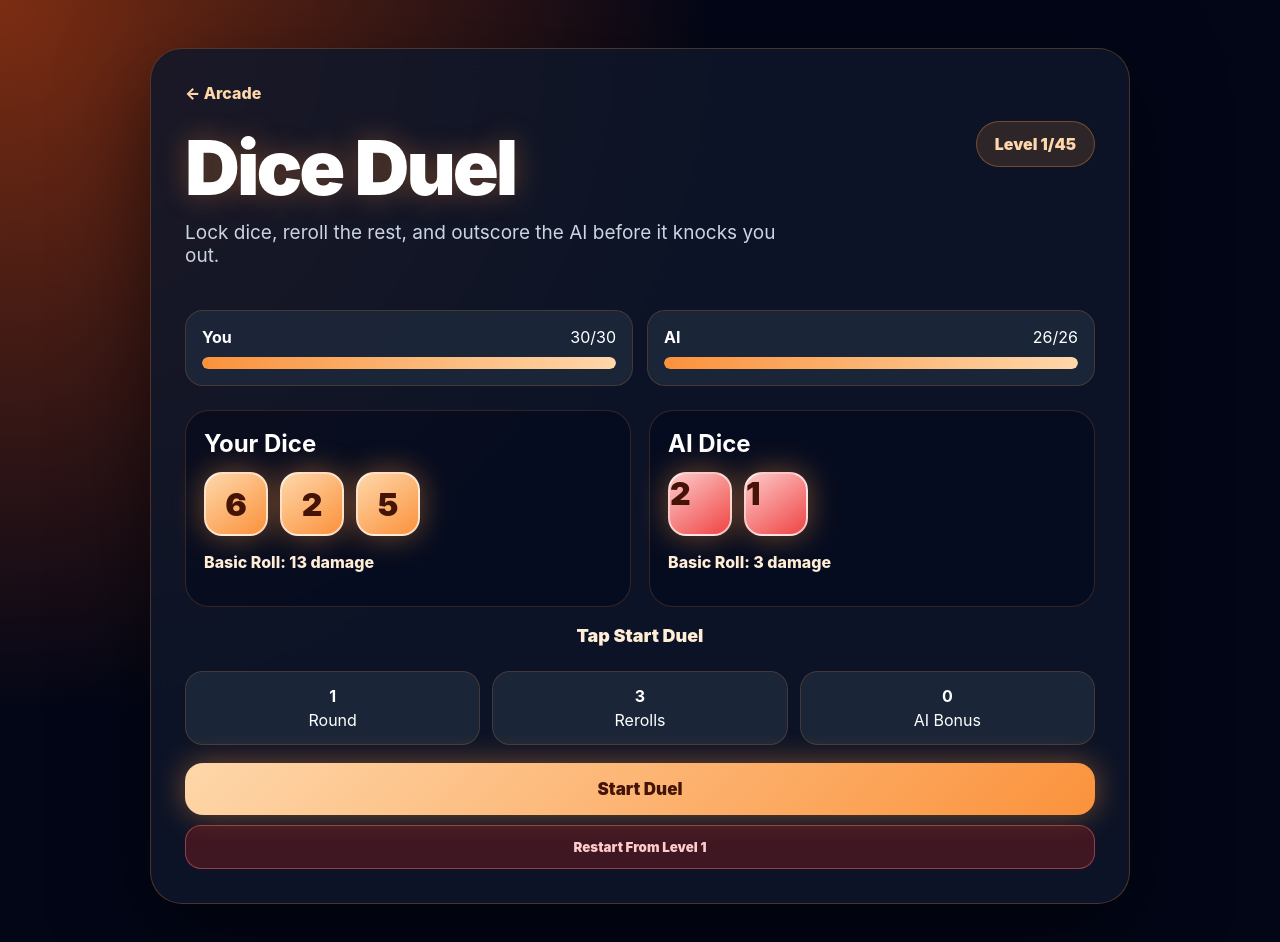
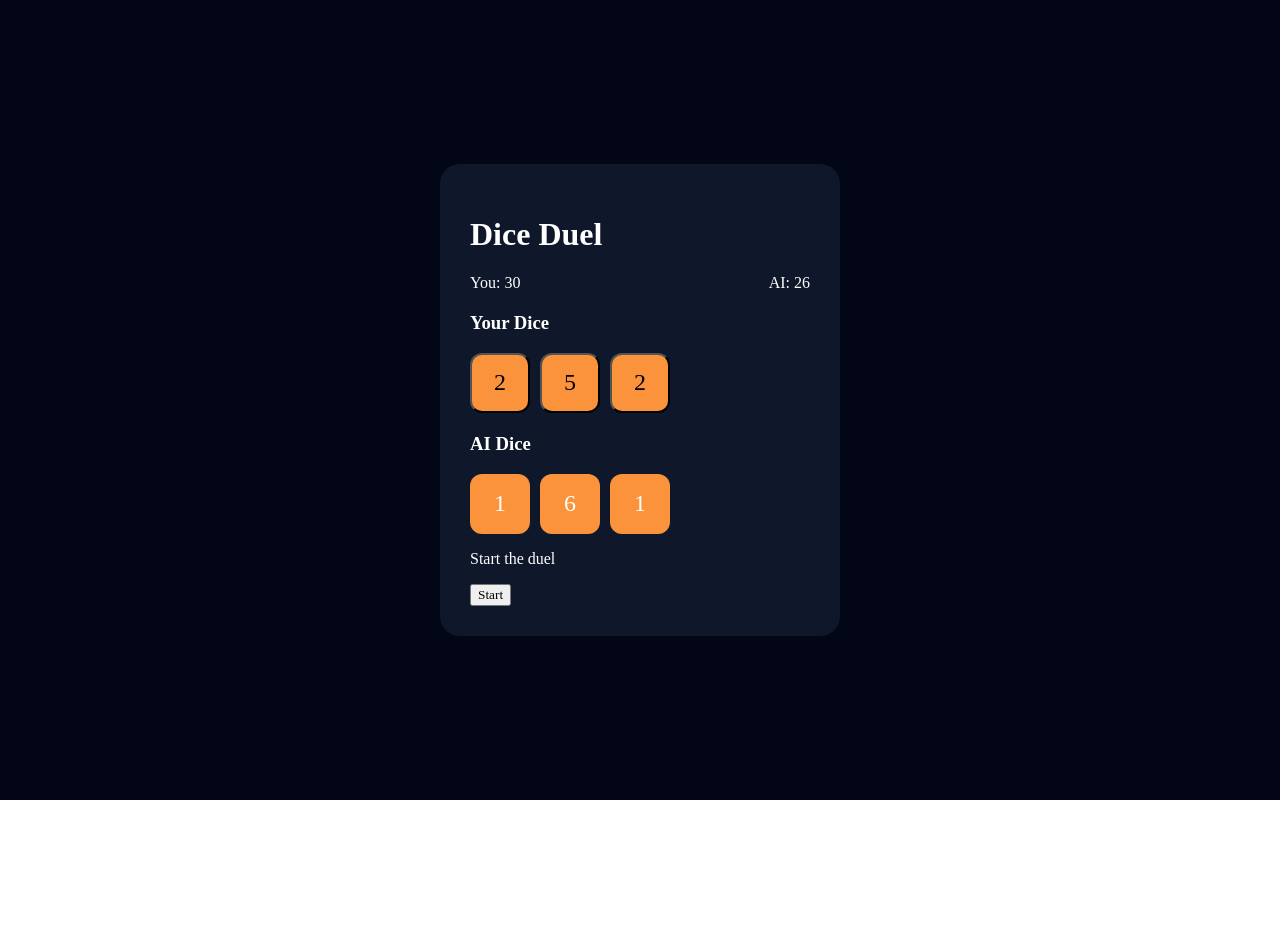
Before and after one commit to ljsnead31gmail/pattern-shift, a Next.js app: page /dice-duel in a window 1280 px wide. Shown: the top 942 px of the page. After the commit the page ends 800 px from the top, so only its background shows below. Built offline with nearby package versions, Linux system fonts and the light colour scheme.

Commit message:
add duel dice

```diff
--- a/app/dice-duel/page.tsx
+++ b/app/dice-duel/page.tsx
@@ -12,11 +12,15 @@ locked: boolean;
 const TOTAL_LEVELS = 45;
 const STARTING_HEALTH = 30;
 
+// 🔥 UPDATED: SAME DICE COUNT FOR BOTH
 function levelSettings(level: number) {
+const diceCount = Math.min(3 + Math.floor(level / 8), 6);
+
 return {
 aiHealth: 22 + level * 4,
-aiDice: Math.min(2 + Math.floor(level / 7), 6),
-playerDice: Math.min(3 + Math.floor(level / 10), 6),
+diceCount,
+playerDice: diceCount,
+aiDice: diceCount,
 rerolls: Math.max(3 - Math.floor(level / 16), 1),
 aiBonus: Math.floor(level / 6),
 };
@@ -40,28 +44,30 @@ return dice.reduce((sum, die) => sum + die.value, 0);
 
 function scoreDice(dice: Die[]) {
 const total = sumDice(dice);
+
 const counts = dice.reduce<Record<number, number>>((acc, die) => {
 acc[die.value] = (acc[die.value] ?? 0) + 1;
 return acc;
 }, {});
 
 const maxMatch = Math.max(...Object.values(counts));
+
 const hasStraight =
 [1, 2, 3, 4, 5].every((n) => counts[n]) ||
 [2, 3, 4, 5, 6].every((n) => counts[n]);
 
 let bonus = 0;
-let label = "Basic Roll";
+let label = "Roll";
 
 if (hasStraight) {
 bonus = 14;
 label = "Straight!";
 } else if (maxMatch >= 5) {
 bonus = 24;
-label = "Five of a Kind!";
+label = "Five!";
 } else if (maxMatch === 4) {
 bonus = 16;
-label = "Four of a Kind!";
+label = "Four!";
 } else if (maxMatch === 3) {
 bonus = 9;
 label = "Triple!";
@@ -70,7 +76,7 @@ bonus = 4;
 label = "Pair!";
 }
 
-return { damage: total + bonus, total, bonus, label };
+return { damage: total + bonus, label };
 }
 
 export default function Page() {
@@ -80,26 +86,21 @@ const settings = useMemo(() => levelSettings(level), [level]);
 const [state, setState] = useState<GameState>("ready");
 const [playerHealth, setPlayerHealth] = useState(STARTING_HEALTH);
 const [aiHealth, setAiHealth] = useState(settings.aiHealth);
-const [playerDice, setPlayerDice] = useState<Die[]>(makeDice(settings.playerDice));
+
+const [playerDice, setPlayerDice] = useState<Die[]>(
+makeDice(settings.playerDice)
+);
 const [aiDice, setAiDice] = useState<Die[]>(makeDice(settings.aiDice));
+
 const [rerollsLeft, setRerollsLeft] = useState(settings.rerolls);
-const [round, setRound] = useState(1);
-const [message, setMessage] = useState("Tap Start Duel");
-
-useEffect(() => {
-const saved = localStorage.getItem("diceDuelLevel");
-if (saved) {
-const savedLevel = Math.min(Number(saved), TOTAL_LEVELS);
-setLevel(savedLevel);
-}
-}, []);
+const [message, setMessage] = useState("Start the duel");
 
 useEffect(() => {
 setAiHealth(settings.aiHealth);
 setPlayerDice(makeDice(settings.playerDice));
 setAiDice(makeDice(settings.aiDice));
 setRerollsLeft(settings.rerolls);
-}, [settings.aiDice, settings.aiHealth, settings.playerDice, settings.rerolls]);
+}, [settings]);
 
 function startDuel() {
 setPlayerHealth(STARTING_HEALTH);
@@ -107,70 +108,62 @@ setAiHealth(settings.aiHealth);
 setPlayerDice(makeDice(settings.playerDice));
 setAiDice(makeDice(settings.aiDice));
 setRerollsLeft(settings.rerolls);
-setRound(1);
-setMessage("Lock dice you like, reroll the rest, then attack.");
 setState("player");
+setMessage("Lock dice or reroll");
 }
 
 function toggleLock(id: number) {
 if (state !== "player") return;
 
 setPlayerDice((dice) =>
-dice.map((die) =>
-die.id === id ? { ...die, locked: !die.locked } : die
+dice.map((d) =>
+d.id === id ? { ...d, locked: !d.locked } : d
 )
 );
 }
 
-function rerollUnlocked() {
+function reroll() {
 if (state !== "player" || rerollsLeft <= 0) return;
 
 setPlayerDice((dice) =>
-dice.map((die) =>
-die.locked ? die : { ...die, value: rollValue() }
+dice.map((d) =>
+d.locked ? d : { ...d, value: rollValue() }
 )
 );
 
 setRerollsLeft((r) => r - 1);
-setMessage("Rerolled unlocked dice.");
 }
 
 function playerAttack() {
-if (state !== "player") return;
+const result = scoreDice(playerDice);
 
-const result = scoreDice(playerDice);
-const nextAiHealth = Math.max(0, aiHealth - result.damage);
+const nextAI = Math.max(0, aiHealth - result.damage);
+setAiHealth(nextAI);
 
-setAiHealth(nextAiHealth);
-setMessage(`${result.label} You dealt ${result.damage} damage.`);
-
-if (nextAiHealth <= 0) {
+if (nextAI <= 0) {
 setState("complete");
-setMessage("You won the duel!");
-localStorage.setItem("diceDuelLevel", String(level));
+setMessage("You win!");
 return;
 }
 
 setState("ai");
 
-setTimeout(() => {
-aiTurn();
-}, 900);
+setTimeout(aiTurn, 800);
 }
 
 function aiTurn() {
 const rolled = makeDice(settings.aiDice);
 const result = scoreDice(rolled);
-const damage = result.damage + settings.aiBonus;
-const nextPlayerHealth = Math.max(0, playerHealth - damage);
 
+const dmg = result.damage + settings.aiBonus;
+
+const nextPlayer = Math.max(0, playerHealth - dmg);
+setPlayerHealth(nextPlayer);
 setAiDice(rolled);
-setPlayerHealth(nextPlayerHealth);
-setMessage(`AI used ${result.label} and dealt ${damage} damage.`);
 
-if (nextPlayerHealth <= 0) {
+if (nextPlayer <= 0) {
 setState("failed");
-setMessage("You lost the duel. Try again.");
+setMessage("You lost!");
 return;
 }
 
@@ -178,429 +171,128 @@ setState("roundOver");
 }
 
 function nextRound() {
-setRound((r) => r + 1);
 setPlayerDice(makeDice(settings.playerDice));
 setRerollsLeft(settings.rerolls);
-setMessage("New round. Lock dice, reroll, then attack.");
 setState("player");
 }
 
 function nextLevel() {
-const next = Math.min(level + 1, TOTAL_LEVELS);
-setLevel(next);
-localStorage.setItem("diceDuelLevel", String(next));
+setLevel((l) => Math.min(l + 1, TOTAL_LEVELS));
 setState("ready");
-setMessage("Tap Start Duel");
 }
 
-function resetLevel() {
+function reset() {
 setState("ready");
 setPlayerHealth(STARTING_HEALTH);
 setAiHealth(settings.aiHealth);
 setPlayerDice(makeDice(settings.playerDice));
 setAiDice(makeDice(settings.aiDice));
 setRerollsLeft(settings.rerolls);
-setRound(1);
-setMessage("Tap Start Duel");
 }
-
-function restartGame() {
-setLevel(1);
-localStorage.setItem("diceDuelLevel", "1");
-setState("ready");
-setPlayerHealth(STARTING_HEALTH);
-setAiHealth(levelSettings(1).aiHealth);
-setPlayerDice(makeDice(levelSettings(1).playerDice));
-setAiDice(makeDice(levelSettings(1).aiDice));
-setRerollsLeft(levelSettings(1).rerolls);
-setRound(1);
-setMessage("Tap Start Duel");
-}
-
-const playerScore = scoreDice(playerDice);
-const aiScore = scoreDice(aiDice);
 
 return (
 <main style={styles.page}>
-<section style={styles.card}>
-<a href="/" style={styles.back}>
-← Arcade
-</a>
+<div style={styles.card}>
+<h1>Dice Duel</h1>
 
-<div style={styles.header}>
-<div>
-<h1 style={styles.title}>Dice Duel</h1>
-<p style={styles.subtitle}>
-Lock dice, reroll the rest, and outscore the AI before it knocks you out.
-</p>
+<div style={styles.healthRow}>
+<div>You: {playerHealth}</div>
+<div>AI: {aiHealth}</div>
 </div>
 
-<div style={styles.levelBadge}>
-Level {level}/{TOTAL_LEVELS}
+<div style={styles.section}>
+<h3>Your Dice</h3>
+<div style={styles.row}>
+{playerDice.map((d) => (
+<button
+key={d.id}
+onClick={() => toggleLock(d.id)}
+style={{
+...styles.die,
+background: d.locked ? "#22c55e" : "#fb923c",
+}}
+>
+{d.value}
+</button>
+))}
 </div>
 </div>
 
-<div style={styles.healthRow}>
-<HealthBox label="You" health={playerHealth} max={STARTING_HEALTH} />
-<HealthBox label="AI" health={aiHealth} max={settings.aiHealth} />
-</div>
-
-<div style={styles.board}>
-<div style={styles.side}>
-<h2 style={styles.sideTitle}>Your Dice</h2>
-<div style={styles.diceRow}>
-{playerDice.map((die) => (
-<button
-key={die.id}
-onClick={() => toggleLock(die.id)}
-style={{
-...styles.die,
-...(die.locked ? styles.lockedDie : {}),
-}}
->
-{die.value}
-</button>
-))}
-</div>
-<p style={styles.scoreText}>
-{playerScore.label}: {playerScore.damage} damage
-</p>
-</div>
-
-<div style={styles.side}>
-<h2 style={styles.sideTitle}>AI Dice</h2>
-<div style={styles.diceRow}>
-{aiDice.map((die) => (
-<div key={die.id} style={{ ...styles.die, ...styles.aiDie }}>
-{die.value}
+<div style={styles.section}>
+<h3>AI Dice</h3>
+<div style={styles.row}>
+{aiDice.map((d) => (
+<div key={d.id} style={styles.die}>
+{d.value}
 </div>
 ))}
 </div>
-<p style={styles.scoreText}>
-{aiScore.label}: {aiScore.damage + settings.aiBonus} damage
-</p>
-</div>
 </div>
 
-<div style={styles.status}>{message}</div>
-
-<div style={styles.stats}>
-<div style={styles.statBox}>
-<strong>{round}</strong>
-<span>Round</span>
-</div>
-<div style={styles.statBox}>
-<strong>{rerollsLeft}</strong>
-<span>Rerolls</span>
-</div>
-<div style={styles.statBox}>
-<strong>{settings.aiBonus}</strong>
-<span>AI Bonus</span>
-</div>
-</div>
+<p>{message}</p>
 
 {state === "ready" && (
-<button onClick={startDuel} style={styles.primary}>
-Start Duel
-</button>
+<button onClick={startDuel}>Start</button>
 )}
 
 {state === "player" && (
 <>
-<button
-onClick={rerollUnlocked}
-style={{
-...styles.secondary,
-opacity: rerollsLeft <= 0 ? 0.5 : 1,
-}}
->
-Reroll Unlocked Dice
-</button>
-<button onClick={playerAttack} style={styles.primary}>
-Attack
-</button>
+<button onClick={reroll}>Reroll ({rerollsLeft})</button>
+<button onClick={playerAttack}>Attack</button>
 </>
 )}
 
-{state === "ai" && (
-<button style={styles.disabled}>AI Thinking...</button>
-)}
-
 {state === "roundOver" && (
-<button onClick={nextRound} style={styles.primary}>
-Next Round
-</button>
+<button onClick={nextRound}>Next Round</button>
 )}
 
 {state === "complete" && (
-<button onClick={nextLevel} style={styles.primary}>
-Next Level
-</button>
+<button onClick={nextLevel}>Next Level</button>
 )}
 
 {state === "failed" && (
-<button onClick={resetLevel} style={styles.primary}>
-Try Again
-</button>
+<button onClick={reset}>Retry</button>
 )}
-
-<button onClick={restartGame} style={styles.danger}>
-Restart From Level 1
-</button>
-</section>
+</div>
 </main>
 );
 }
 
-function HealthBox({
-label,
-health,
-max,
-}: {
-label: string;
-health: number;
-max: number;
-}) {
-const percent = Math.max(0, Math.min(100, (health / max) * 100));
-
-return (
-<div style={styles.healthBox}>
-<div style={styles.healthTop}>
-<strong>{label}</strong>
-<span>
-{health}/{max}
-</span>
-</div>
-<div style={styles.healthTrack}>
-<div style={{ ...styles.healthFill, width: `${percent}%` }} />
-</div>
-</div>
-);
-}
-
-const styles: Record<string, React.CSSProperties> = {
+const styles: any = {
 page: {
 minHeight: "100vh",
-padding: "clamp(16px, 4vw, 48px)",
-background:
-"radial-gradient(circle at top left, #7c2d12 0%, #020617 45%, #020617 100%)",
+background: "#020617",
 color: "white",
-fontFamily:
-"-apple-system, BlinkMacSystemFont, 'Segoe UI', Roboto, Arial, sans-serif",
 display: "flex",
 justifyContent: "center",
 alignItems: "center",
 },
-
 card: {
-width: "min(980px, 100%)",
-padding: "clamp(18px, 4vw, 34px)",
-borderRadius: 32,
-background: "rgba(15,23,42,0.84)",
-border: "1px solid rgba(251,146,60,0.25)",
-boxShadow: "0 30px 90px rgba(0,0,0,0.55)",
-backdropFilter: "blur(16px)",
+padding: 30,
+borderRadius: 20,
+background: "#0f172a",
+width: 400,
 },
-
-back: {
-color: "#fed7aa",
-textDecoration: "none",
-fontWeight: 800,
+row: {
+display: "flex",
+gap: 10,
+marginTop: 10,
 },
-
-header: {
-marginTop: 18,
+die: {
+width: 60,
+height: 60,
+borderRadius: 12,
+background: "#fb923c",
+display: "flex",
+justifyContent: "center",
+alignItems: "center",
+fontSize: 24,
+},
+healthRow: {
 display: "flex",
 justifyContent: "space-between",
-gap: 18,
-alignItems: "flex-start",
-flexWrap: "wrap",
 },
-
-title: {
-fontSize: "clamp(42px, 8vw, 76px)",
-margin: 0,
-fontWeight: 950,
-letterSpacing: "-3px",
-textShadow: "0 0 28px rgba(251,146,60,0.35)",
-},
-
-subtitle: {
-color: "#cbd5e1",
-fontSize: "clamp(15px, 3vw, 19px)",
-marginTop: 8,
-maxWidth: 620,
-},
-
-levelBadge: {
-padding: "12px 18px",
-borderRadius: 999,
-background: "rgba(251,146,60,0.14)",
-border: "1px solid rgba(251,146,60,0.35)",
-color: "#fed7aa",
-fontWeight: 900,
-},
-
-healthRow: {
-marginTop: 24,
-display: "grid",
-gridTemplateColumns: "repeat(auto-fit, minmax(220px, 1fr))",
-gap: 14,
-},
-
-healthBox: {
-borderRadius: 18,
-padding: 16,
-background: "rgba(30,41,59,0.86)",
-border: "1px solid rgba(251,146,60,0.18)",
-},
-
-healthTop: {
-display: "flex",
-justifyContent: "space-between",
-marginBottom: 10,
-},
-
-healthTrack: {
-height: 12,
-borderRadius: 999,
-background: "rgba(255,255,255,0.12)",
-overflow: "hidden",
-},
-
-healthFill: {
-height: "100%",
-borderRadius: 999,
-background: "linear-gradient(90deg, #fb923c, #fed7aa)",
-transition: "width 180ms ease",
-},
-
-board: {
-marginTop: 24,
-display: "grid",
-gridTemplateColumns: "repeat(auto-fit, minmax(260px, 1fr))",
-gap: 18,
-},
-
-side: {
-padding: 18,
-borderRadius: 24,
-background: "rgba(2,6,23,0.45)",
-border: "1px solid rgba(251,146,60,0.18)",
-},
-
-sideTitle: {
-margin: "0 0 14px",
-},
-
-diceRow: {
-display: "flex",
-flexWrap: "wrap",
-gap: 12,
-},
-
-die: {
-width: 64,
-height: 64,
-borderRadius: 18,
-border: "2px solid rgba(255,255,255,0.65)",
-background: "linear-gradient(145deg, #fed7aa, #fb923c)",
-color: "#431407",
-fontSize: 32,
-fontWeight: 950,
-cursor: "pointer",
-boxShadow: "0 0 30px rgba(251,146,60,0.45)",
-transition: "transform 140ms ease, opacity 140ms ease",
-},
-
-lockedDie: {
-transform: "scale(0.92)",
-background: "linear-gradient(145deg, #bbf7d0, #22c55e)",
-},
-
-aiDie: {
-cursor: "default",
-background: "linear-gradient(145deg, #fecaca, #ef4444)",
-},
-
-scoreText: {
-color: "#ffedd5",
-fontWeight: 800,
-},
-
-status: {
-marginTop: 18,
-textAlign: "center",
-fontWeight: 900,
-color: "#ffedd5",
-fontSize: 18,
-minHeight: 28,
-},
-
-stats: {
-marginTop: 18,
-display: "grid",
-gridTemplateColumns: "repeat(auto-fit, minmax(110px, 1fr))",
-gap: 12,
-},
-
-statBox: {
-borderRadius: 18,
-padding: 14,
-background: "rgba(30,41,59,0.86)",
-border: "1px solid rgba(251,146,60,0.18)",
-display: "flex",
-flexDirection: "column",
-textAlign: "center",
-gap: 4,
-},
-
-primary: {
-width: "100%",
-marginTop: 18,
-padding: 16,
-borderRadius: 18,
-border: "none",
-background: "linear-gradient(135deg, #fed7aa, #fb923c)",
-color: "#431407",
-fontWeight: 950,
-fontSize: 17,
-cursor: "pointer",
-boxShadow: "0 0 30px rgba(251,146,60,0.45)",
-},
-
-secondary: {
-width: "100%",
-marginTop: 18,
-padding: 16,
-borderRadius: 18,
-border: "1px solid rgba(251,146,60,0.35)",
-background: "rgba(51,65,85,0.9)",
-color: "white",
-fontWeight: 900,
-cursor: "pointer",
-},
-
-disabled: {
-width: "100%",
-marginTop: 18,
-padding: 16,
-borderRadius: 18,
-border: "1px solid rgba(251,146,60,0.35)",
-background: "rgba(51,65,85,0.65)",
-color: "#cbd5e1",
-fontWeight: 900,
-},
-
-danger: {
-width: "100%",
-marginTop: 10,
-padding: 13,
-borderRadius: 16,
-border: "1px solid rgba(248,113,113,0.45)",
-background: "rgba(127,29,29,0.45)",
-color: "#fecaca",
-fontWeight: 900,
-cursor: "pointer",
+section: {
+marginTop: 20,
 },
 };
```
